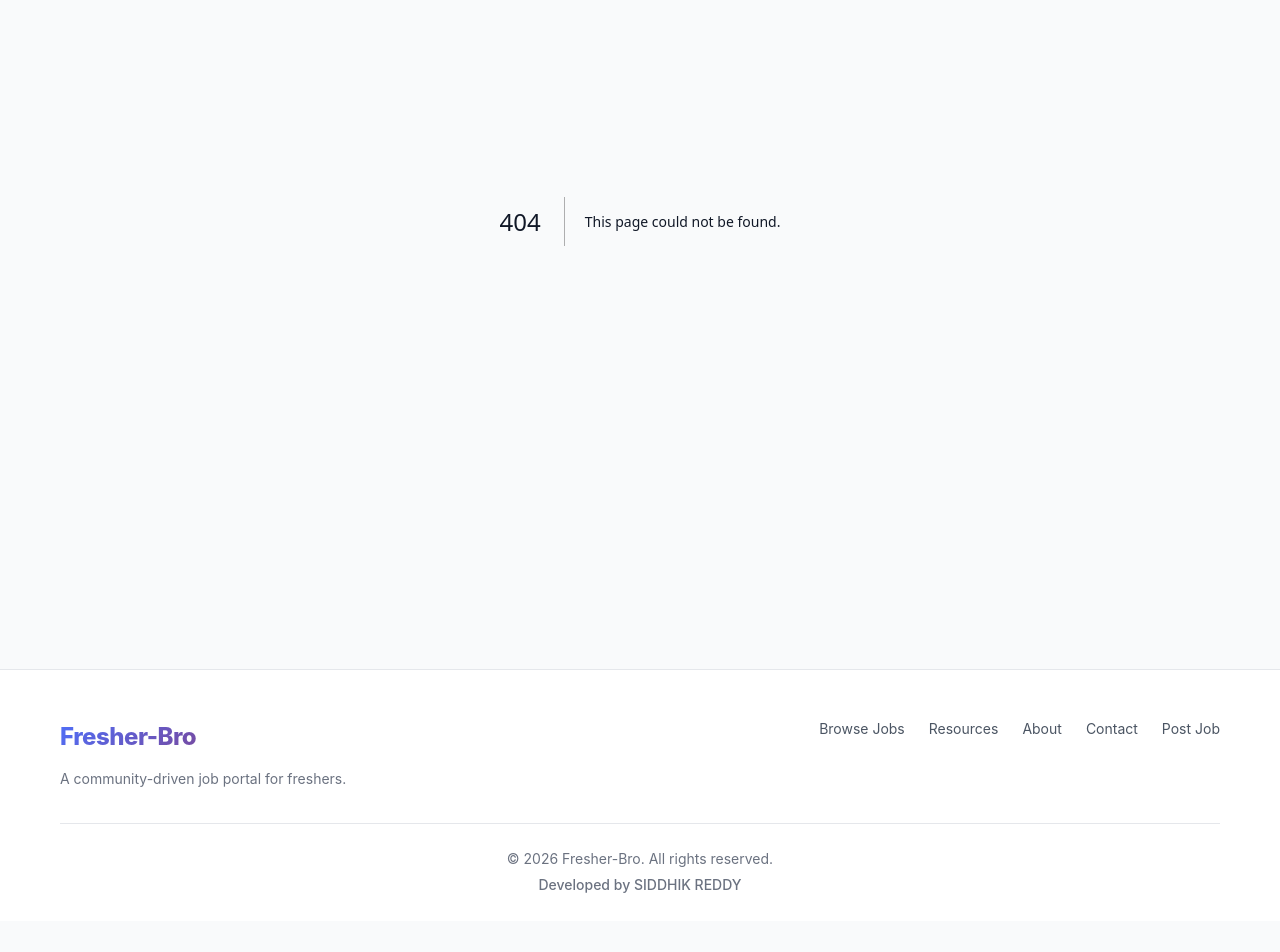
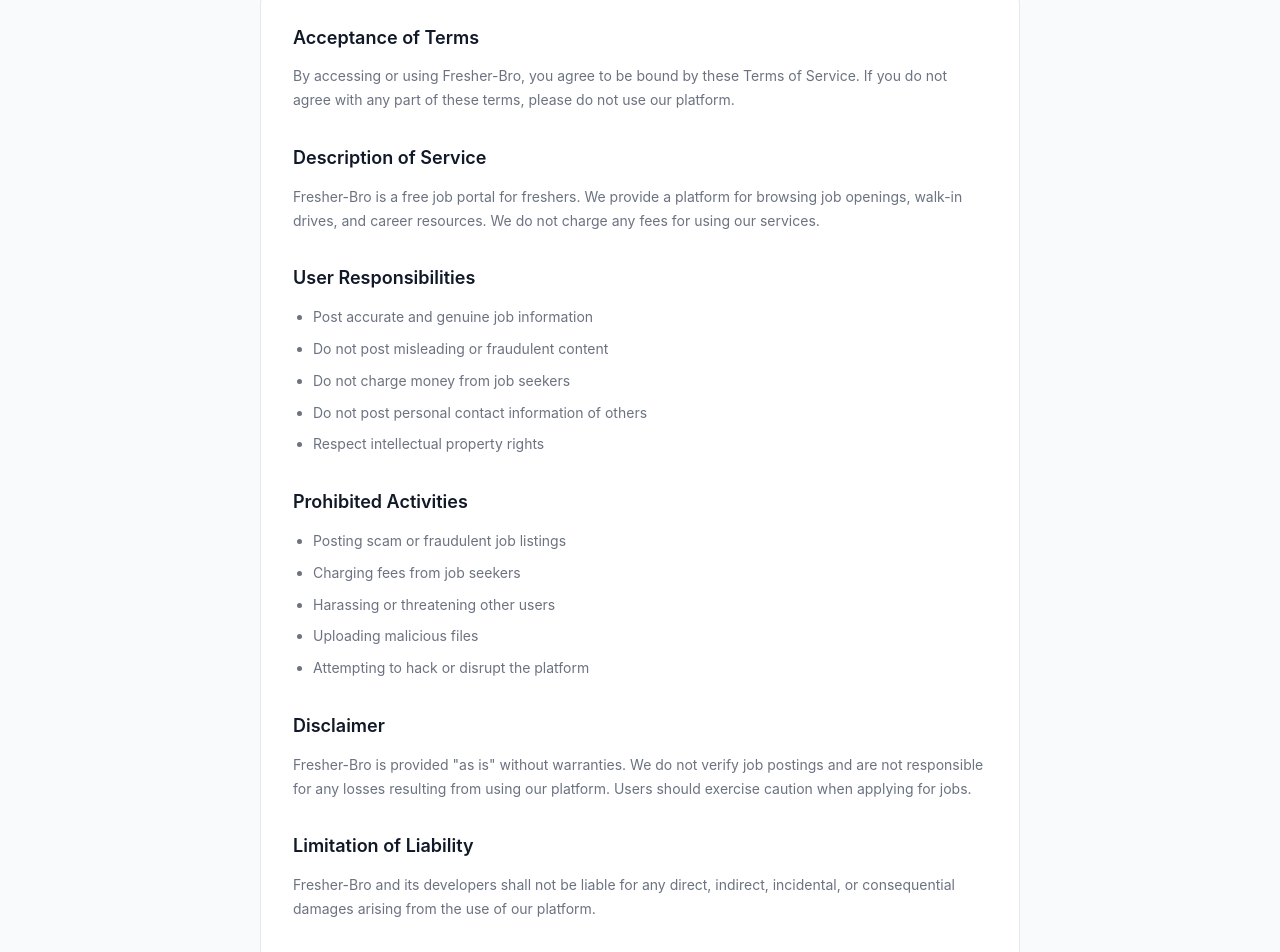
Before and after one commit to seeubot/joball, a Next.js app in the folder frontend/: page /terms in a window 1280 px wide. Before the commit this address had no page. Shown: the part 244-1196 px from the top of the page. Before the commit the page ends 1165 px from the top, so only its background shows below. Built offline with nearby package versions, Linux system fonts and the light colour scheme.

Commit message:
Create terms.js

```diff
--- /dev/null
+++ b/frontend/pages/terms.js
@@ -0,0 +1,136 @@
+export default function Terms() {
+  return (
+    <div className="container">
+      <div className="page-header">
+        <h1>Terms of Service</h1>
+        <p>Last updated: {new Date().toLocaleDateString('en-IN', { day: 'numeric', month: 'long', year: 'numeric' })}</p>
+      </div>
+
+      <div className="policy-content">
+        <section className="policy-section">
+          <h2>Acceptance of Terms</h2>
+          <p>
+            By accessing or using Fresher-Bro, you agree to be bound by these Terms of Service.
+            If you do not agree with any part of these terms, please do not use our platform.
+          </p>
+        </section>
+
+        <section className="policy-section">
+          <h2>Description of Service</h2>
+          <p>
+            Fresher-Bro is a free job portal for freshers. We provide a platform for browsing
+            job openings, walk-in drives, and career resources. We do not charge any fees for
+            using our services.
+          </p>
+        </section>
+
+        <section className="policy-section">
+          <h2>User Responsibilities</h2>
+          <ul className="policy-list">
+            <li>Post accurate and genuine job information</li>
+            <li>Do not post misleading or fraudulent content</li>
+            <li>Do not charge money from job seekers</li>
+            <li>Do not post personal contact information of others</li>
+            <li>Respect intellectual property rights</li>
+          </ul>
+        </section>
+
+        <section className="policy-section">
+          <h2>Prohibited Activities</h2>
+          <ul className="policy-list">
+            <li>Posting scam or fraudulent job listings</li>
+            <li>Charging fees from job seekers</li>
+            <li>Harassing or threatening other users</li>
+            <li>Uploading malicious files</li>
+            <li>Attempting to hack or disrupt the platform</li>
+          </ul>
+        </section>
+
+        <section className="policy-section">
+          <h2>Disclaimer</h2>
+          <p>
+            Fresher-Bro is provided "as is" without warranties. We do not verify job postings
+            and are not responsible for any losses resulting from using our platform. Users
+            should exercise caution when applying for jobs.
+          </p>
+        </section>
+
+        <section className="policy-section">
+          <h2>Limitation of Liability</h2>
+          <p>
+            Fresher-Bro and its developers shall not be liable for any direct, indirect,
+            incidental, or consequential damages arising from the use of our platform.
+          </p>
+        </section>
+
+        <section className="policy-section">
+          <h2>Contact</h2>
+          <p>
+            For questions about these terms, contact Siddhik Reddy at +91 88973 50151.
+          </p>
+        </section>
+      </div>
+
+      <style jsx>{`
+        .container {
+          max-width: 800px;
+          margin: 0 auto;
+          padding: 24px 20px;
+        }
+        .page-header {
+          text-align: center;
+          padding: 40px 20px 24px;
+        }
+        .page-header h1 {
+          font-size: 32px;
+          font-weight: 700;
+          color: #111827;
+          margin-bottom: 8px;
+        }
+        .page-header p {
+          color: #6b7280;
+          font-size: 14px;
+        }
+        .policy-content {
+          background: white;
+          border: 1px solid #e5e7eb;
+          border-radius: 12px;
+          padding: 32px;
+        }
+        .policy-section {
+          margin-bottom: 32px;
+        }
+        .policy-section:last-child {
+          margin-bottom: 0;
+        }
+        .policy-section h2 {
+          font-size: 18px;
+          font-weight: 600;
+          color: #111827;
+          margin-bottom: 12px;
+        }
+        .policy-section p {
+          color: #6b7280;
+          font-size: 14px;
+          line-height: 1.7;
+          margin-bottom: 12px;
+        }
+        .policy-list {
+          padding-left: 20px;
+          margin: 0;
+        }
+        .policy-list li {
+          color: #6b7280;
+          font-size: 14px;
+          line-height: 1.7;
+          margin-bottom: 8px;
+        }
+        @media (max-width: 768px) {
+          .policy-content {
+            padding: 20px;
+          }
+        }
+      `}</style>
+    </div>
+  );
+}
```
